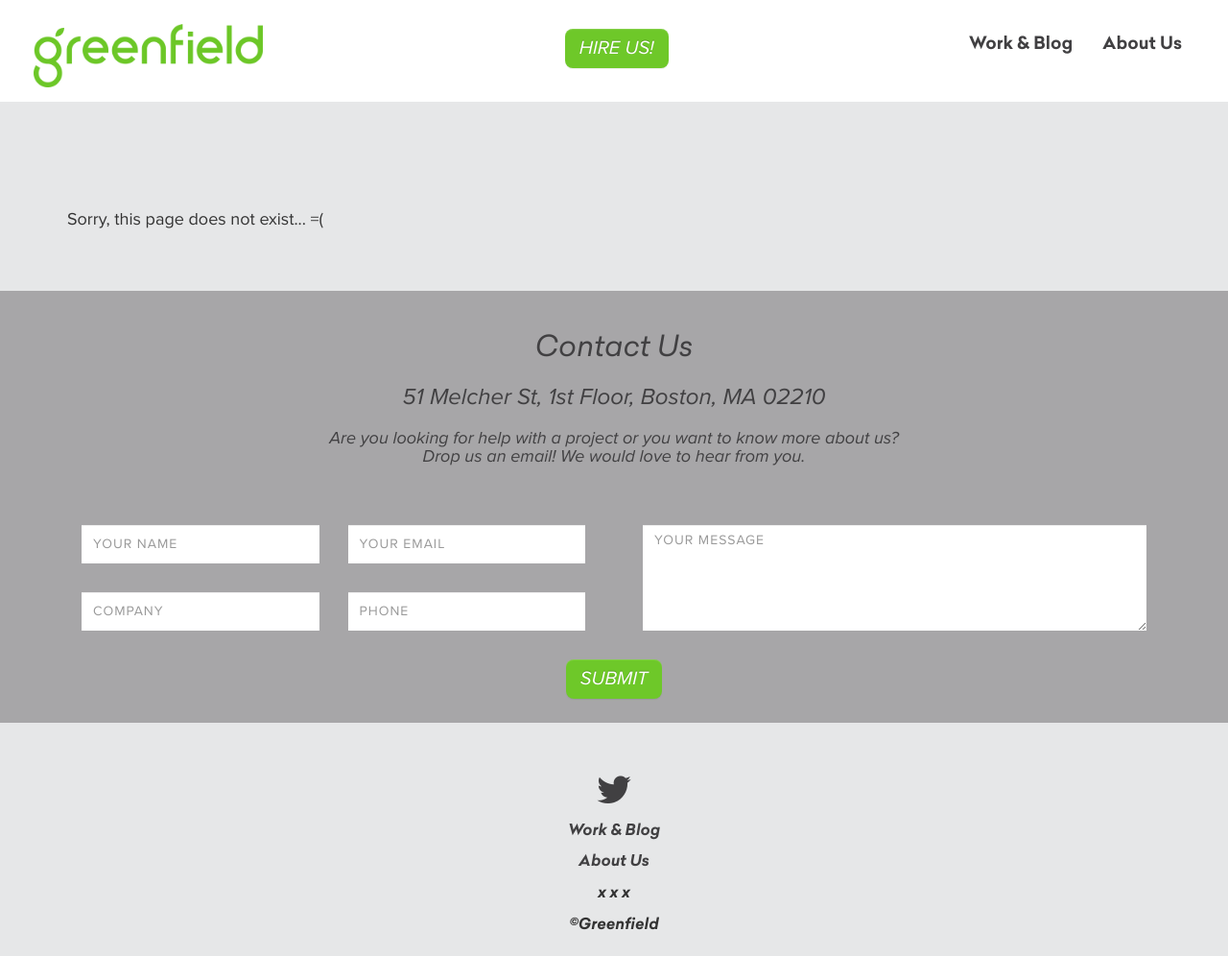
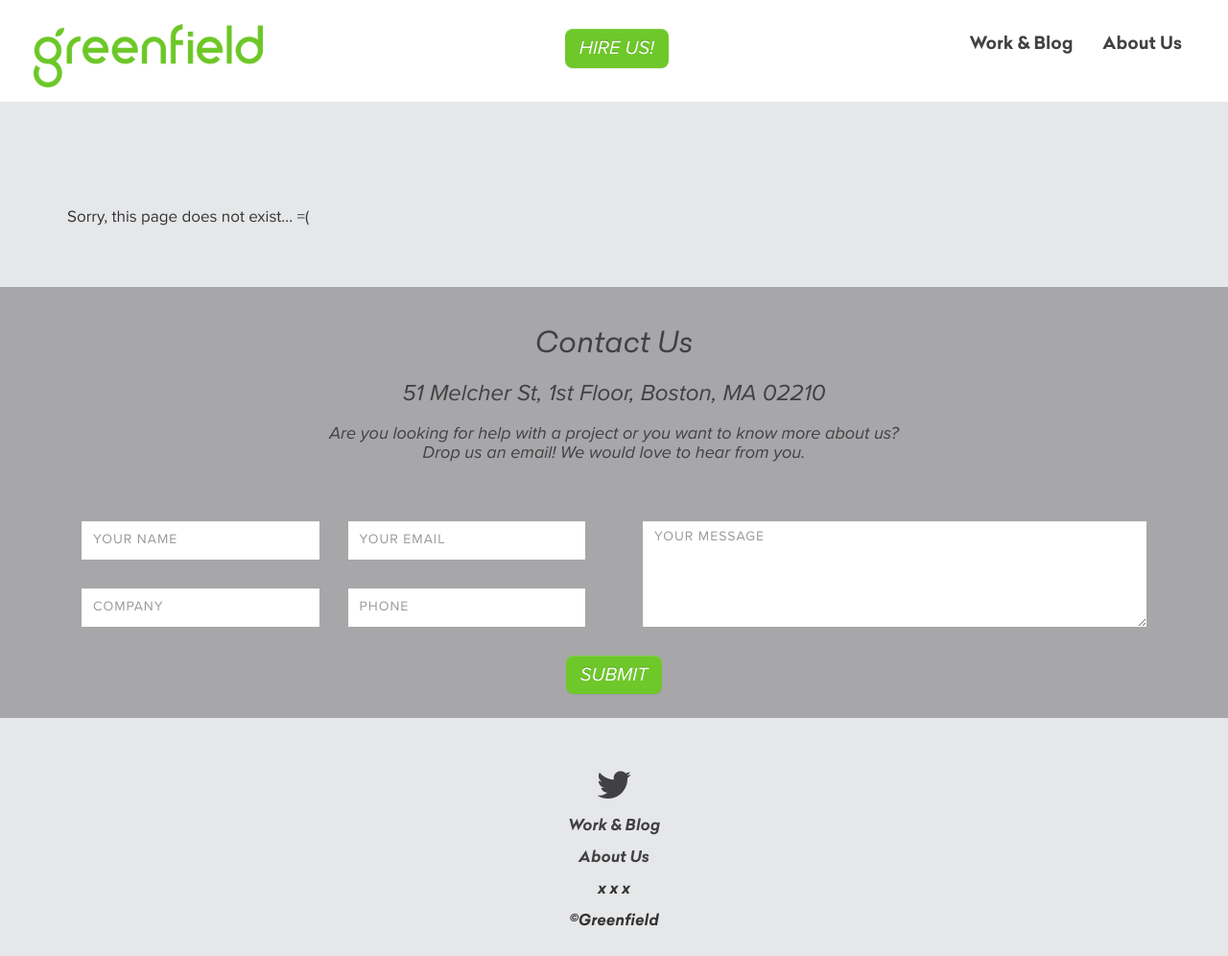
Before and after one commit to greenfieldhq/greenfieldhq.github.io, a Jekyll site: the page built from 404.html, in a window 1280 px wide. Shown: the whole page at 96% size. Built offline with Jekyll 4.4.1, drawn with Linux system fonts in a browser that asks for light colours; nearby versions of some CDN libraries.

```diff
--- a/_includes/about-us.html
+++ b/_includes/about-us.html
@@ -40,7 +40,7 @@
 
   <section class="approaches">
     <div class="row">
-      <div class="col-md-offset-3 col-md-6 text-center">
+      <div class="col-md-offset-2 col-md-8 text-center">
         <h2>
           Our Approach
         </h2>
--- a/assets/css/greenfield.scss
+++ b/assets/css/greenfield.scss
@@ -19,7 +19,7 @@
 body {
   background-color: $gray-lighter;
   font-family: $font-secondary;
-  font-size: 18px;
+  font-size: 17px;
 }
 
 h1, h2, h3, h4, h5 {
@@ -87,6 +87,9 @@
 
 .btn-link {
   color: $gray-base;
+  &:hover {
+    color: $gray-base;
+  }
 }
 
 a {
@@ -363,6 +366,10 @@
 
   li {
     vertical-align: top;
+
+    p {
+      padding-top: 14px;
+    }
   }
 
   .join-button {
@@ -377,6 +384,7 @@
       font-family: $font-secondary-italic;
       color: $gray-lighter;
       font-weight: bold;
+      padding-top: 0px;
     }
 
     span {
```
